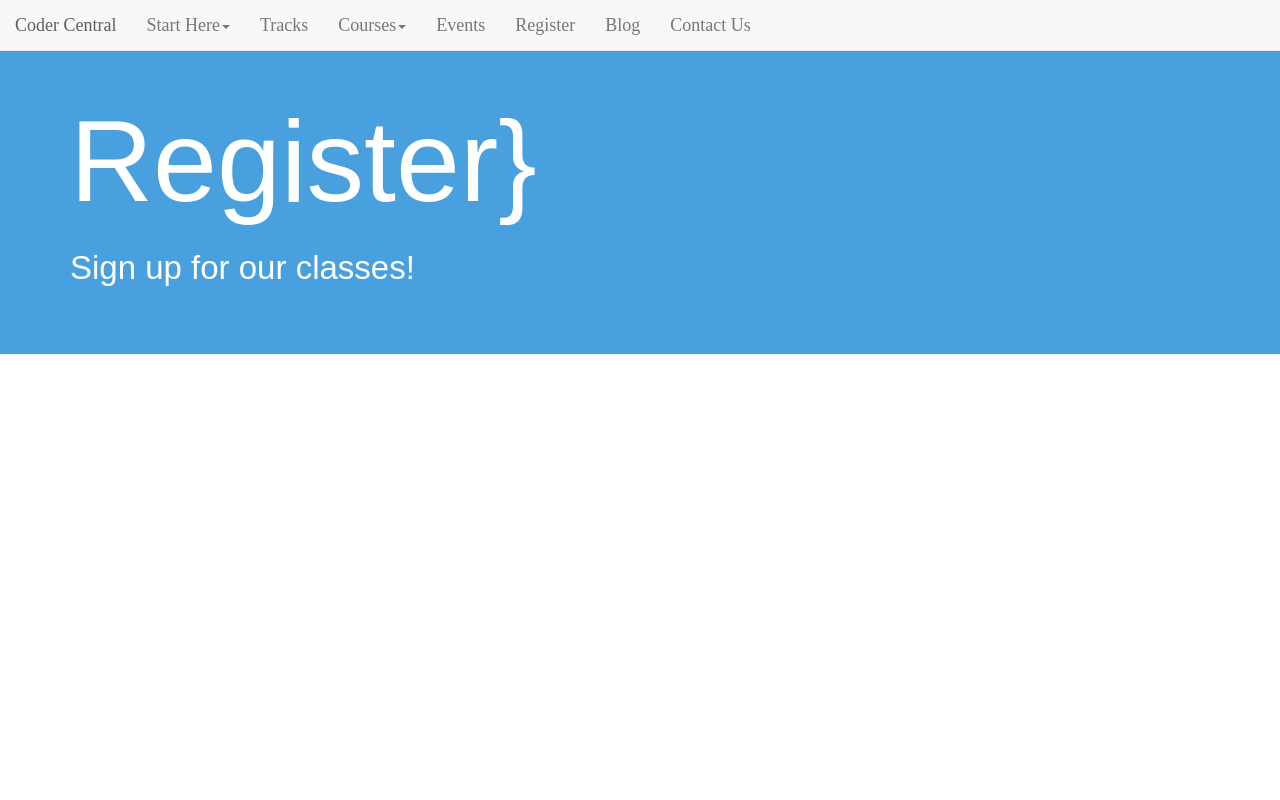
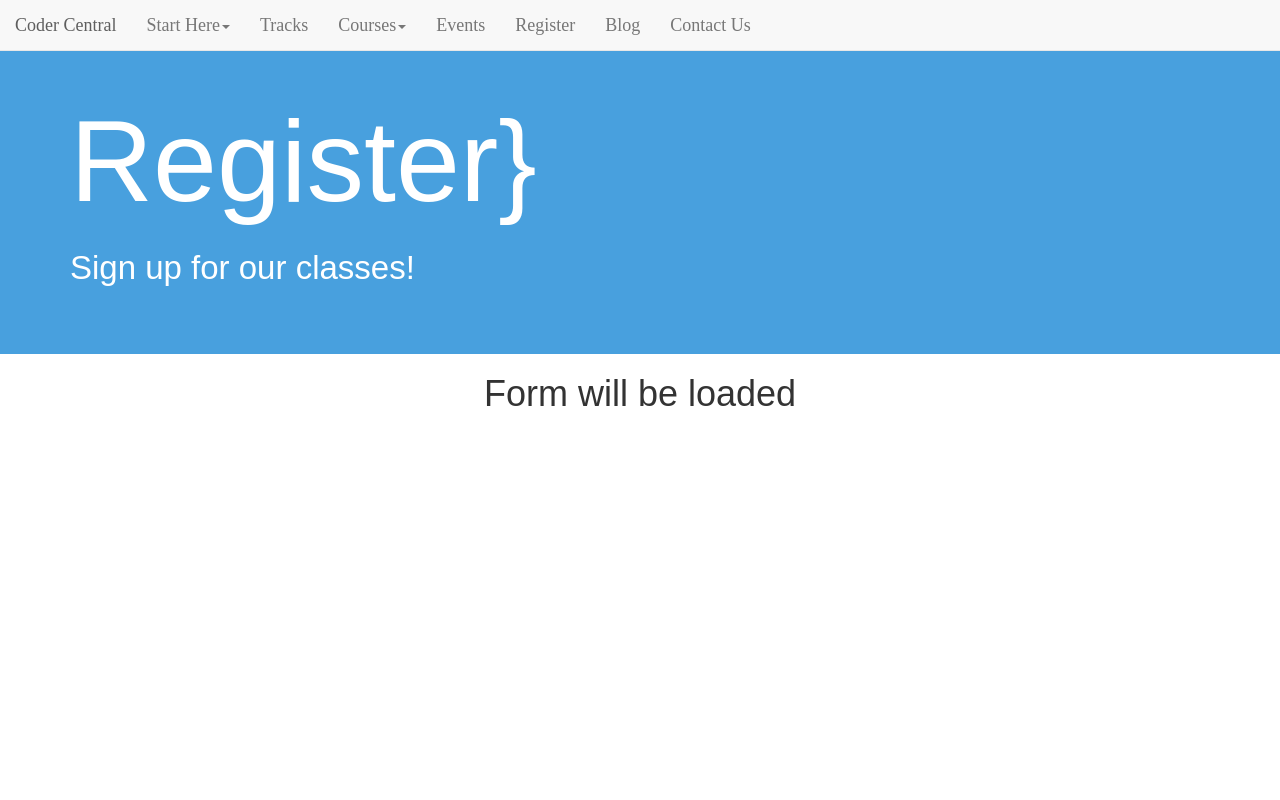
Before and after one commit to codercentral/codercentral.github.io, a plain HTML site: page register.html in a window 1280 px wide. Shown: the top 800 px of the page. Drawn offline with Linux system fonts and the light colour scheme; a script that the page names is missing; a web font is replaced by a local one.

Commit message:
updated stuff

```diff
--- a/register.html
+++ b/register.html
@@ -34,7 +34,7 @@
                 </div>
             </div>
         </div>
-
+        <h1 class="text-center">Form will be loaded</h1>
         <div class="typeform-widget" data-url="https://danielhuang.typeform.com/to/trKWCJ" data-text="Contact Form" style="width:100%;height:500px;"></div>
             <script>(function(){var qs,js,q,s,d=document,gi=d.getElementById,ce=d.createElement,gt=d.getElementsByTagName,id='typef_orm',b='https://s3-eu-west-1.amazonaws.com/share.typeform.com/';if(!gi.call(d,id)){js=ce.call(d,'script');js.id=id;js.src=b+'widget.js';q=gt.call(d,'script')[0];q.parentNode.insertBefore(js,q)}})()</script>
             <div style="font-family: Sans-Serif;font-size: 12px;color: #999;opacity: 0.5; padding-top: 5px; padding-bottom:5px; margin-left:13%">Powered by <a href="http://www.typeform.com/?utm_campaign=typeform_l1RyhA&amp;utm_source=website&amp;utm_medium=typeform&amp;utm_content=typeform-embedded&amp;utm_term=English" style="color: #999" target="_blank">Typeform</a></div>
```
